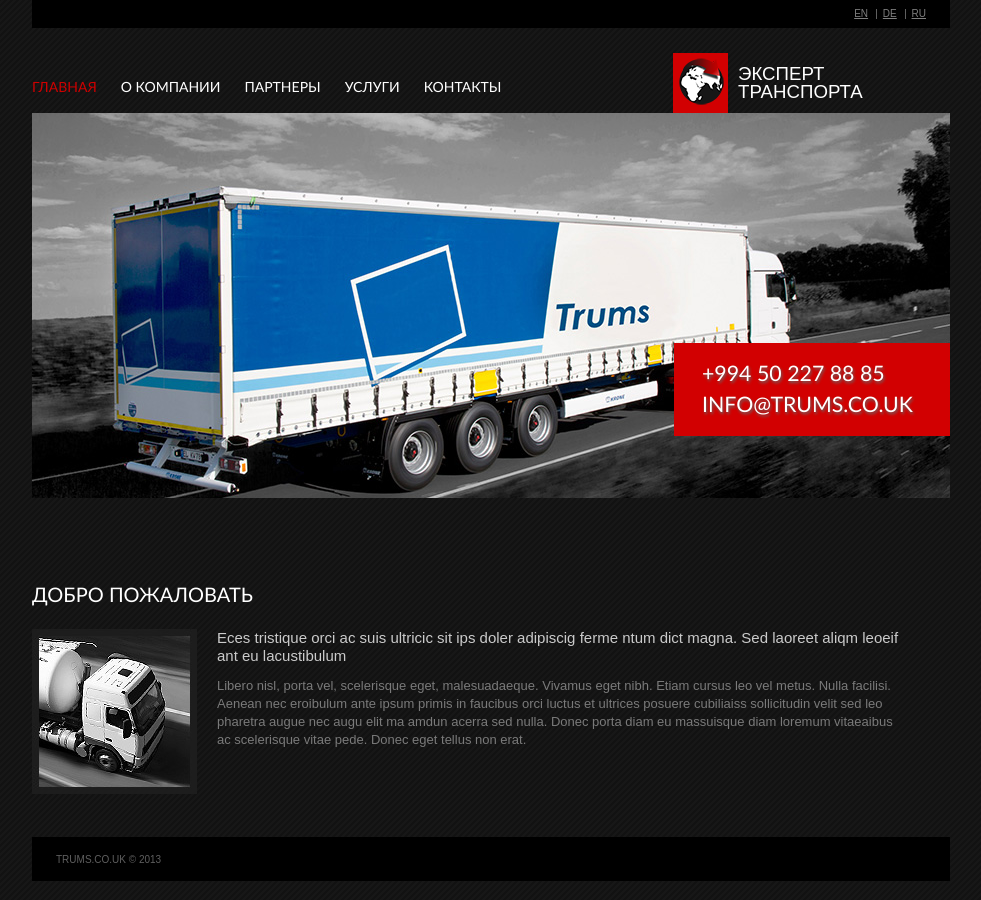
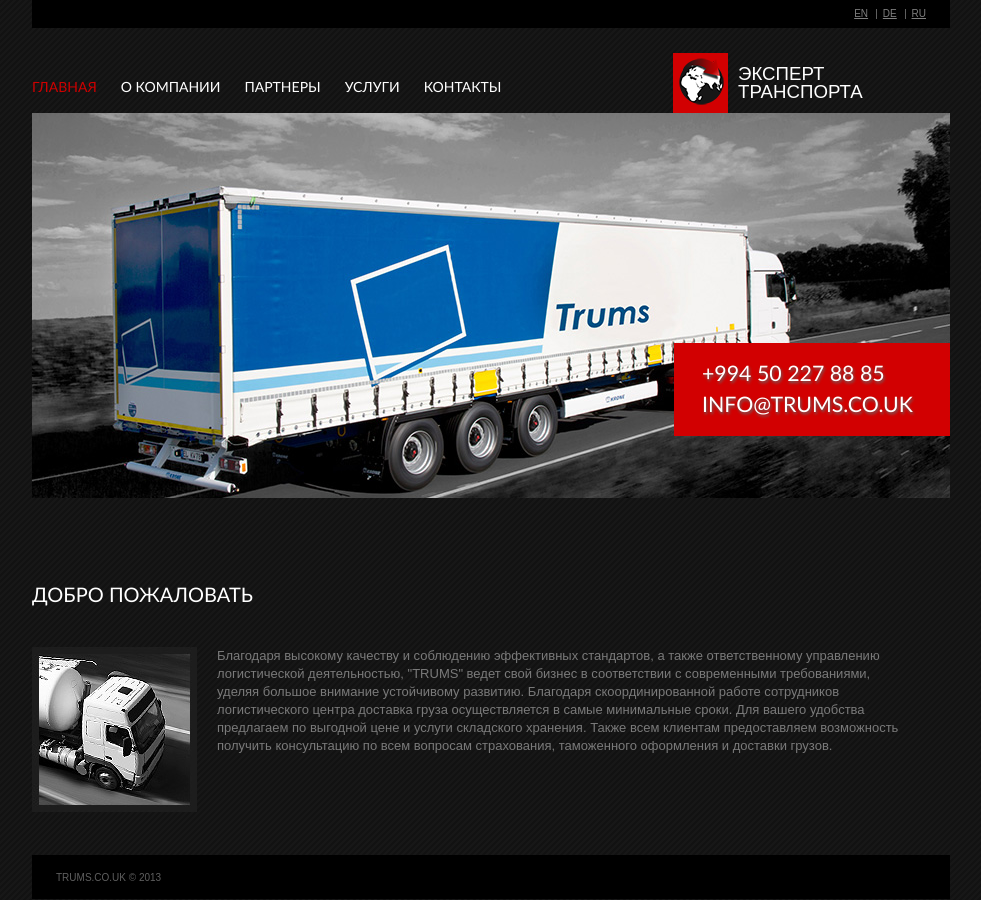
Before and after one commit to trumsaz/trumsaz.github.io, a Jekyll site: the page built from ru/index.html, in a window 1280 px wide. Shown: the whole page, without its empty margins (149-1130 px from the left). Built offline with Jekyll 4.4.1, drawn with Linux system fonts in a browser that asks for light colours; Markdown is read by kramdown in place of the engine named in the settings.

Commit message:
update ru/index

```diff
--- a/ru/index.html
+++ b/ru/index.html
@@ -3,15 +3,14 @@
 title: Главная
 order: 1
 language: ru
+published: true
 ---
 
 <div class="container margin1">
   <div class="col-pad">
     <h3>добро пожаловать</h3>
     <div class="container">
-      <img alt="" src="/assets/images/page1-img4.jpg" class="imgindent" />
-      <h6>Eces tristique orci ac suis ultricic sit ips doler adipiscig  ferme ntum dict magna. Sed laoreet aliqm leoeif ant eu lacustibulum</h6>
-      Libero nisl, porta vel, scelerisque eget, malesuadaeque. Vivamus eget nibh. Etiam cursus leo vel metus. Nulla facilisi. Aenean nec eroibulum ante ipsum primis in faucibus orci luctus et ultrices posuere cubiliaiss sollicitudin velit sed leo pharetra augue nec augu elit ma amdun acerra sed nulla. Donec porta diam eu massuisque diam loremum vitaeaibus ac scelerisque vitae pede. Donec eget tellus non erat.
+      <p><img alt="" src="/assets/images/page1-img4.jpg" class="imgindent" />Благодаря высокому качеству и соблюдению эффективных стандартов, а также ответственному управлению логистической деятельностью, "TRUMS" ведет свой бизнес в соответствии с современными требованиями, уделяя большое внимание устойчивому развитию. Благодаря скоординированной работе сотрудников логистического центра  доставка груза осуществляется в самые минимальные сроки. Для вашего удобства предлагаем по выгодной цене и услуги складского хранения. Также всем клиентам предоставляем возможность получить консультацию по всем вопросам страхования, таможенного оформления и доставки грузов.</p>
     </div>
   </div>
 </div>
```
